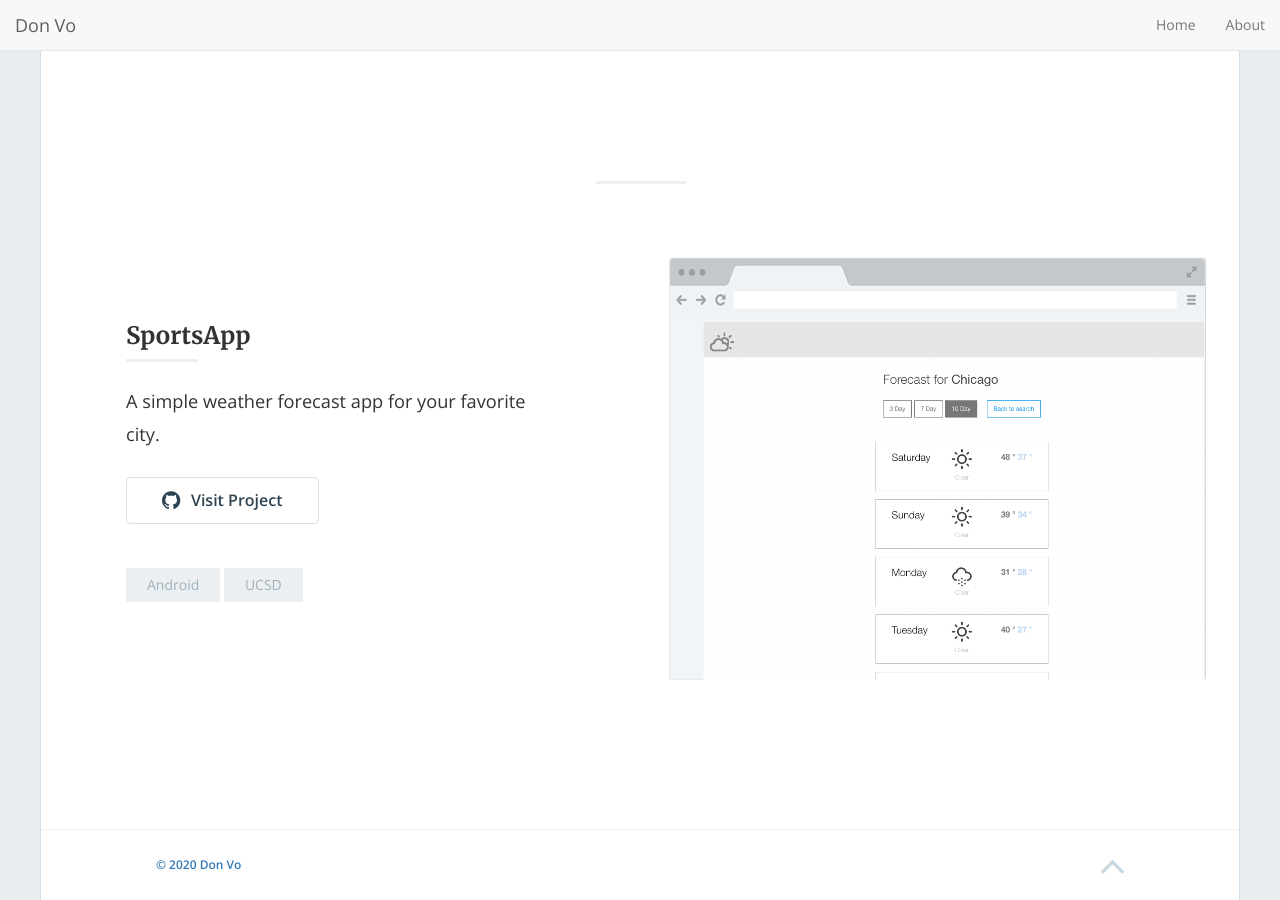
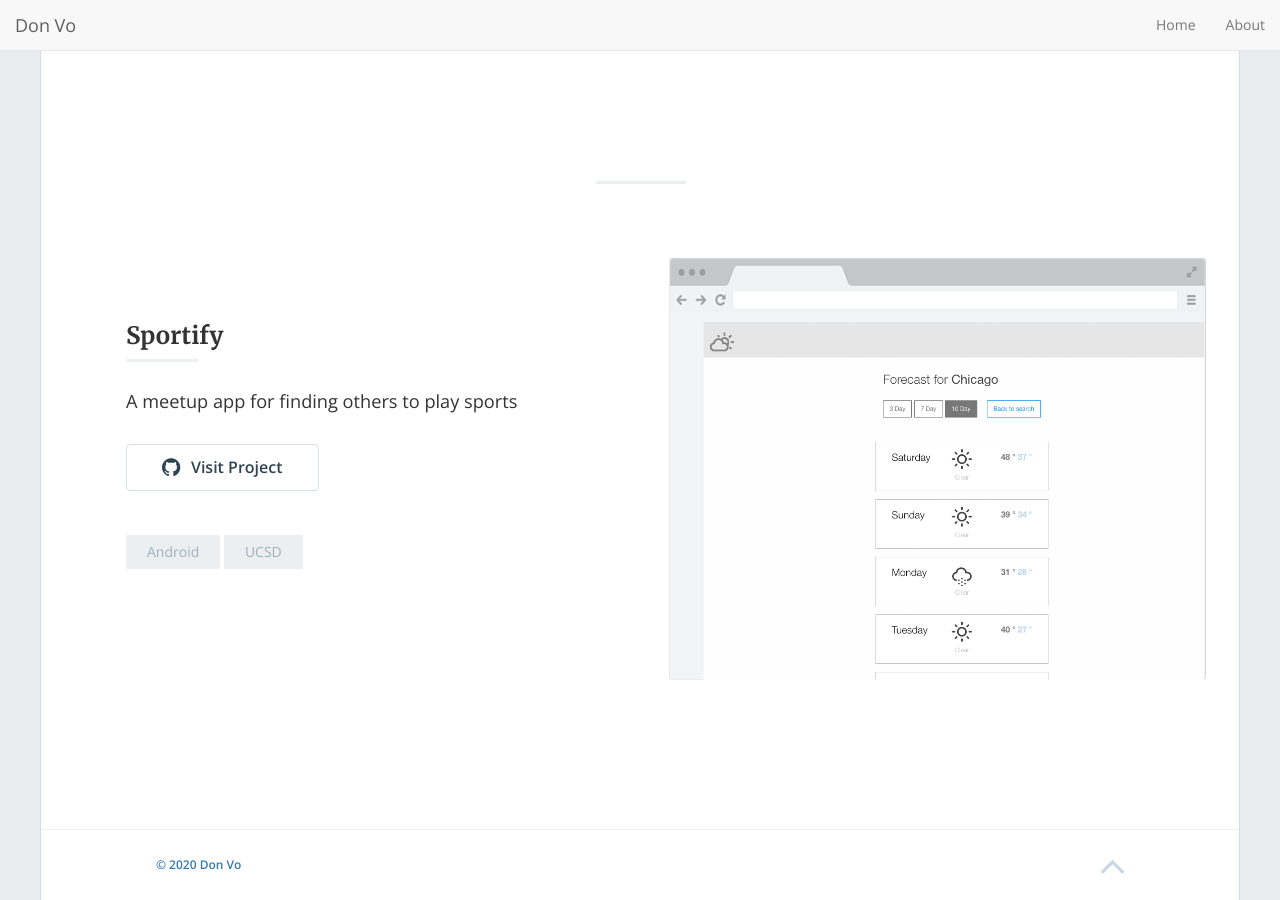
Before and after one commit to oddon/oddon.github.io, a Jekyll site: the page docs/index.html, which Jekyll copies as it is, in a window 1280 px wide and 900 px high, scrolled down 644 px. Built offline with Jekyll 4.4.1, drawn with Linux system fonts in a browser that asks for light colours; nearby versions of some CDN libraries; a script that is not in the unit is left out.

Commit message:
Update docs

```diff
--- a/docs/atom.xml
+++ b/docs/atom.xml
@@ -4,7 +4,7 @@
  <title>Hi! I'm Don.</title>
  <link href="http://localhost:4000/atom.xml" rel="self"/>
  <link href="http://localhost:4000/"/>
- <updated>2020-08-17T12:37:11-07:00</updated>
+ <updated>2020-08-17T12:42:11-07:00</updated>
  <id>http://localhost:4000</id>
  <author>
    <name>Don Vo</name>
@@ -13,7 +13,7 @@
 
 
  <entry>
-   <title>SportsApp</title>
+   <title>Sportify</title>
    <link href="http://localhost:4000/development/2017/04/19/sportsapp.html"/>
    <updated>2017-04-19T08:56:00-07:00</updated>
    <id>http://localhost:4000/development/2017/04/19/sportsapp</id>
--- a/docs/development/2017/04/19/sportsapp.html
+++ b/docs/development/2017/04/19/sportsapp.html
@@ -4,7 +4,7 @@
   <!-- Meta -->
   <meta charset="utf-8">
 
-  <title>SportsApp - Hi! I'm Don.</title>
+  <title>Sportify - Hi! I'm Don.</title>
   <meta http-equiv="X-UA-Compatible" content="IE=edge,chrome=1">
   <meta name="viewport" content="width=device-width, initial-scale=1">
   <meta content="yes" name="apple-mobile-web-app-capable">
--- a/docs/feed.xml
+++ b/docs/feed.xml
@@ -5,12 +5,12 @@
     <description>I'm a software engineer specializing in iOS development.</description>
     <link>http://localhost:4000/</link>
     <atom:link href="http://localhost:4000/feed.xml" rel="self" type="application/rss+xml"/>
-    <pubDate>Mon, 17 Aug 2020 12:37:11 -0700</pubDate>
-    <lastBuildDate>Mon, 17 Aug 2020 12:37:11 -0700</lastBuildDate>
+    <pubDate>Mon, 17 Aug 2020 12:42:11 -0700</pubDate>
+    <lastBuildDate>Mon, 17 Aug 2020 12:42:11 -0700</lastBuildDate>
     <generator>Jekyll v3.9.0</generator>
 
       <item>
-        <title>SportsApp</title>
+        <title>Sportify</title>
         <description>
 </description>
         <pubDate>Wed, 19 Apr 2017 08:56:00 -0700</pubDate>
--- a/docs/index.html
+++ b/docs/index.html
@@ -133,9 +133,9 @@
 
     <div class="col-xs-12 col-md-6">
       <div class="content">
-  <h3 class="title">SportsApp</h3>
+  <h3 class="title">Sportify</h3>
 
-  <p class="excerpt">A simple weather forecast app for your favorite city.</p>
+  <p class="excerpt">A meetup app for finding others to play sports</p>
 
 
   <a href="http://github.com/jamigibbs/weathercast" class="project-link"><button class="btn btn-default btn-lg"><i class="fa fa-github fa-lg"></i>Visit Project</button></a>
@@ -164,7 +164,7 @@
 
     <div class="col-xs-12 col-md-6">
 
-  <img class="img-responsive" src="/img/posts/02_weathercast-1130x864-2x.png" title="SportsApp">
+  <img class="img-responsive" src="/img/posts/02_weathercast-1130x864-2x.png" title="Sportify">
 
 
     </div>
```
